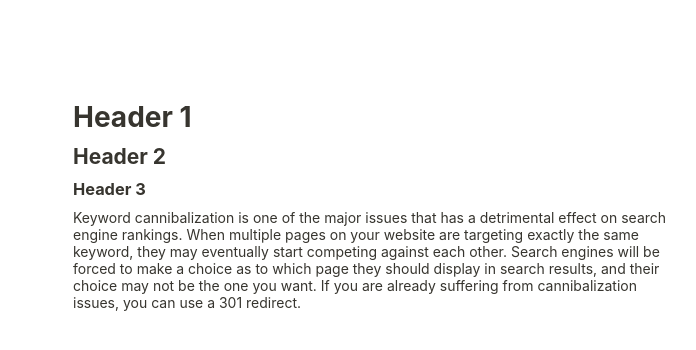
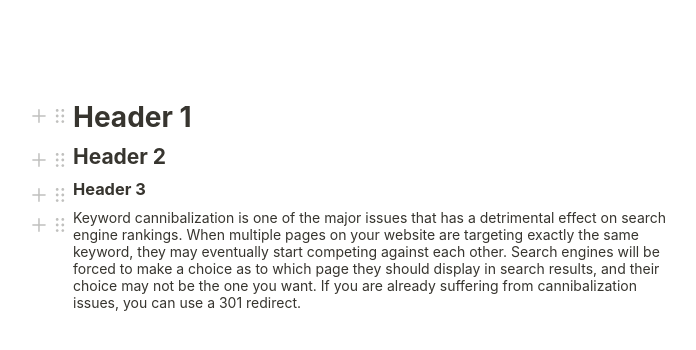
Before and after one commit to BenAllenUK/cxm-web, a React (Create React App) app: page / in a window 1280 px wide. Shown: the top 350 px of the page, without its empty margins (267-963 px from the left). Built offline with nearby package versions, Linux system fonts and the light colour scheme; what subscriptions-transport-ws would draw is missing.

Commit message:
Added block styling

```diff
--- a/src/components/core/sidebar/Sidebar.tsx
+++ b/src/components/core/sidebar/Sidebar.tsx
@@ -1,9 +1,9 @@
 import React, { useState, useContext } from 'react'
 import gql from 'graphql-tag'
 import { useQuery } from '@apollo/react-hooks'
-import { ReactComponent as MenuIcon } from '../../../images/icons/menu.svg'
-import { ReactComponent as SearchIcon } from '../../../images/icons/search.svg'
-import { GetCampaignsQuery } from '../../../generated/graphql'
+import { ReactComponent as MenuIcon } from 'images/icons/menu.svg'
+import { ReactComponent as SearchIcon } from 'images/icons/search.svg'
+import { GetCampaignsQuery } from 'generated/graphql'
 import {
   Menu,
   ProjectItem,
--- /dev/null
+++ b/src/components/core/ui/IconButton.tsx
@@ -0,0 +1,23 @@
+import React from 'react'
+import Colors, { hexToRGB } from 'config/colors'
+import styled from 'styled-components'
+
+const IconButton = ({ children, ...otherProps }: React.HTMLAttributes<HTMLDivElement>) => (
+  <Container {...otherProps}>{children}</Container>
+)
+
+export const Container = styled.div`
+  border-radius: 5px;
+  display: flex;
+  justify-content: center;
+  align-items: center;
+  cursor: pointer;
+  padding: 3px;
+
+  :hover {
+    background-color: ${Colors.line};
+    color: ${Colors.background};
+  }
+`
+
+export default IconButton
--- a/src/components/editor/Content.tsx
+++ b/src/components/editor/Content.tsx
@@ -51,11 +51,11 @@ class Content extends React.Component<IProps, IState> {
       case BlockType.H1:
       case BlockType.H2:
       case BlockType.H3:
-        const itemtext: BlockDataText = item as BlockDataText
+        const itemText: BlockDataText = item as BlockDataText
         return (
           <BlockText
             key={`${i}`}
-            content={itemtext}
+            content={itemText}
             onUpdate={(arg0) => this.onUpdateBlock(i, arg0)}
             onDelete={() => this.onDeleteBlock(i)}
             onBlockDoubleClick={(pos) => this.onBlockDoubleClick(i, pos)}
--- a/src/components/editor/TextControls.tsx
+++ b/src/components/editor/TextControls.tsx
@@ -56,6 +56,7 @@ const Container = styled.div`
   box-shadow: 0 0 8px 0 rgba(0, 0, 0, 0.1);
   border: 1px solid ${Colors.line};
   border-right: none;
+  z-index: 1;
 `
 
 export default TextControls
--- a/src/components/editor/blocks/BlockContainer.tsx
+++ b/src/components/editor/blocks/BlockContainer.tsx
@@ -1,6 +1,10 @@
 import React from 'react'
 import styled from 'styled-components'
 import { Point } from 'types'
+import { ReactComponent as DragIcon } from 'images/icons/drag.svg'
+import { ReactComponent as AddIcon } from 'images/icons/add.svg'
+import IconButton from 'components/core/ui/IconButton'
+import Colors from 'config/colors'
 
 class BlockContainer extends React.Component<IProps> {
   onBlockDoubleClick = (event: React.MouseEvent) => {
@@ -12,7 +16,19 @@ class BlockContainer extends React.Component<IProps> {
 
   render() {
     const { children } = this.props
-    return <Container onDoubleClick={this.onBlockDoubleClick}>{children}</Container>
+    return (
+      <Container onDoubleClick={this.onBlockDoubleClick}>
+        <Controls>
+          <IconButton style={{ cursor: 'pointer' }}>
+            <AddIcon style={{ fill: Colors.controls, width: 16, height: 16 }} />
+          </IconButton>
+          <IconButton style={{ cursor: 'grab' }}>
+            <DragIcon style={{ fill: Colors.controls, width: 14, height: 14 }} />
+          </IconButton>
+        </Controls>
+        {children}
+      </Container>
+    )
   }
 }
 
@@ -23,6 +39,15 @@ interface IProps {
 const Container = styled.div`
   margin-top: 10px;
   margin-bottom: 10px;
+  position: relative;
+`
+
+const Controls = styled.div`
+  position: absolute;
+  left: -45px;
+  top: 5px;
+  display: flex;
+  flex-direction: row;
 `
 
 export default BlockContainer
--- a/src/config/colors.ts
+++ b/src/config/colors.ts
@@ -9,6 +9,8 @@ const Colors = {
   text2: '#7C7C7C',
 
   line: '#ECECEC',
+
+  controls: '#C0C0BE',
 
   background: '#FFF',
 }
```
Also changed, not shown: src/components/core/sidebar/SidebarControls.tsx (+5 -5 lines), src/components/workflow/header/controls/Controls.tsx (+4 -4 lines), src/images/icons/add.svg, src/images/icons/drag.svg (added).
